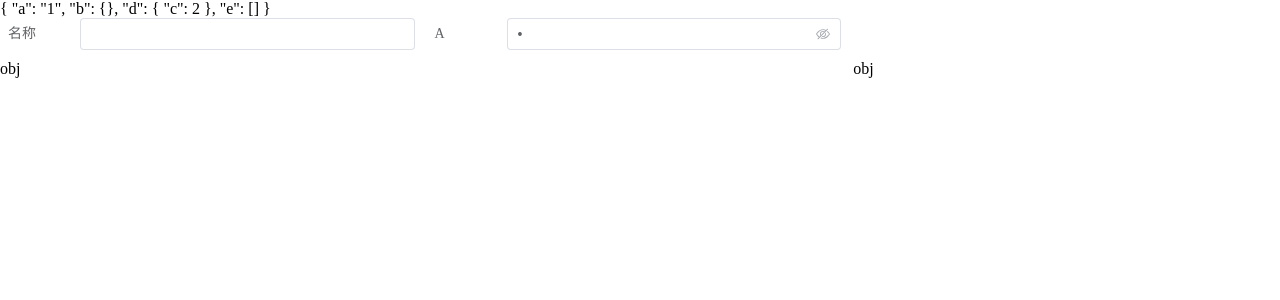
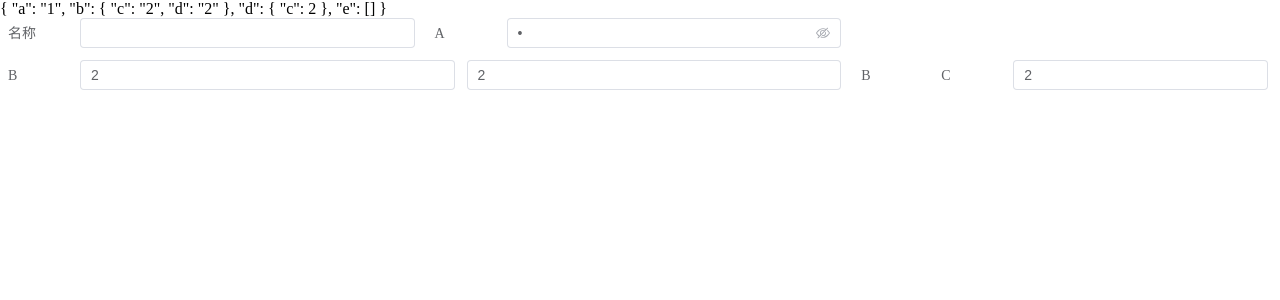
Before and after one commit to 319635179/custom-web, a Vue app: page /home in a window 1280 px wide. Shown: the top 300 px of the page. Built offline with nearby package versions, Linux system fonts and the light colour scheme.

Commit message:
[修改内容]:表单-object-label类型支持

```diff
--- a/src/components/FormRender/index.less
+++ b/src/components/FormRender/index.less
@@ -1,23 +1,39 @@
 .cw-form-render {
+  --form-item-padding: 12px;
+  --form-margin-bottom: 12px;
+  --el-component-size: 30px;
   position: relative;
   width: 100%;
   box-sizing: border-box;
-  --form-item-padding: 12px;
-  --form-margin-bottom: 12px;
 
   .cw-form-item {
     display: inline-block;
     width: var(--form-item-width);
-    height: 30px;
     box-sizing: border-box;
     margin-bottom: var(--form-margin-bottom);
     vertical-align: top;
   }
+  .el-form-item {
+    margin-bottom: 0;
+  }
+
   .el-form-item__label {
+    height: var(--el-component-size);
     padding-left: 8px;
   }
+
   .el-form-item__content {
     box-sizing: border-box;
     padding-right: var(--form-item-padding);
   }
+
+  .cw-form-item-object >.el-form-item__content {
+    padding-right: 0;
+  }
+
+  .hidden-label >.el-form-item {
+    >.el-form-item__label {
+      display: none; // todo 需验证是否符合所有场景
+    }
+  }
 }
--- a/src/components/FormRender/item.vue
+++ b/src/components/FormRender/item.vue
@@ -1,11 +1,19 @@
 <template>
-  <div class="cw-form-item" :style="getItemStyle()" v-if="!hidden">
+  <div
+    class="cw-form-item"
+    :class="{
+      'hidden-label': hiddenLabel,
+    }"
+    :style="getItemStyle()"
+    v-if="!hidden"
+  >
     <ObjectItem
       v-if="type === 'object'"
       v-model="value"
       :prop
       :index
       :config
+      :hiddenLabel
       @change="handleObjChange"
     />
     <ArrayItem
@@ -14,6 +22,7 @@
       :prop
       :index
       :config
+      :hiddenLabel
       @change="handleObjChange"
     />
     <Widget
@@ -22,6 +31,7 @@
       :index
       :config
       :type
+      :hiddenLabel
       v-model="value"
       @change="handleWidgetChange"
     />
@@ -47,6 +57,8 @@ const emits = defineEmits(["change"]);
 const value = defineModel();
 const type = props.config.type || "string";
 const occupy = props.config.occupy || 1;
+const style = props.config.style || {};
+const hiddenLabel = style.hiddenLabel;
 const getItemStyle = () => {
   return {
     "--form-item-width": `${(100 * occupy) / props.column - 0.01}%`,
--- a/src/components/FormRender/object.vue
+++ b/src/components/FormRender/object.vue
@@ -1,13 +1,46 @@
-<template>obj</template>
+<template>
+  <el-form-item
+    v-if="mod === 'label'"
+    class="cw-form-item-object"
+    :label="config.label"
+    :required="config.required"
+    :rules="config.rules"
+    :label-width="hiddenLabel ? '0px' : undefined"
+    v-bind="style"
+  >
+    <Item
+      v-for="(item, prop, i) in children"
+      v-model="value[item.prop || prop]"
+      :key="item.prop || prop"
+      :prop="item.prop || prop"
+      :index="i"
+      :config="item"
+      @change="handleItemChange"
+      :column
+      :form-data="value"
+    />
+  </el-form-item>
+</template>
 
 <script setup lang="ts">
-defineProps<{
+import Item from "@/components/FormRender/item.vue";
+
+const props = defineProps<{
   prop: string;
   index: number;
   config: FormItem;
+  hiddenLabel?: boolean;
 }>();
-defineEmits(["change"]);
-defineModel();
+const emits = defineEmits(["change"]);
+const value = defineModel();
+const children = props.config.properties || {};
+const mod = props.config.mod || "label";
+const style = props.config.style || {};
+const column = style.column || 1;
+
+const handleItemChange = (prop: string, val: string) => {
+  emits("change", props.prop, `${props.prop}.prop`, val);
+};
 </script>
 
 <style scoped lang="less"></style>
--- a/src/components/FormRender/type.d.ts
+++ b/src/components/FormRender/type.d.ts
@@ -36,6 +36,8 @@ interface FormItem {
     // 其他样式
     labelPosition?: LabelPosition;
     labelWidth?: number; // label宽度
+    column?: number; // obj或arr类型时，子元素所占列数
+    hiddenLabel?: boolean; // 是否隐藏label,优先级低于labelWidth
     [key: string]: any;
   };
 }
--- a/src/components/FormRender/widget.vue
+++ b/src/components/FormRender/widget.vue
@@ -3,6 +3,7 @@
     :label="config.label"
     :required="config.required"
     :rules="config.rules"
+    :label-width="hiddenLabel ? '0px' : undefined"
     v-bind="style"
   >
     <!-- 1、字符类型 -->
@@ -61,6 +62,7 @@ const props = defineProps<{
   index: number;
   config: FormItem;
   type: FormType;
+  hiddenLabel?: boolean;
 }>();
 const emits = defineEmits(["change"]);
 
--- a/src/views/home/index.vue
+++ b/src/views/home/index.vue
@@ -22,10 +22,23 @@ const schema: FormSchema = {
     type: "object",
     label: "B",
     occupy: 2,
+    style: {
+      column: 2,
+    },
     properties: {
       c: {
         label: "C",
         default: "2",
+        style: {
+          hiddenLabel: true,
+        },
+      },
+      d: {
+        label: "D",
+        default: "2",
+        style: {
+          hiddenLabel: true,
+        },
       },
     },
   },
```
